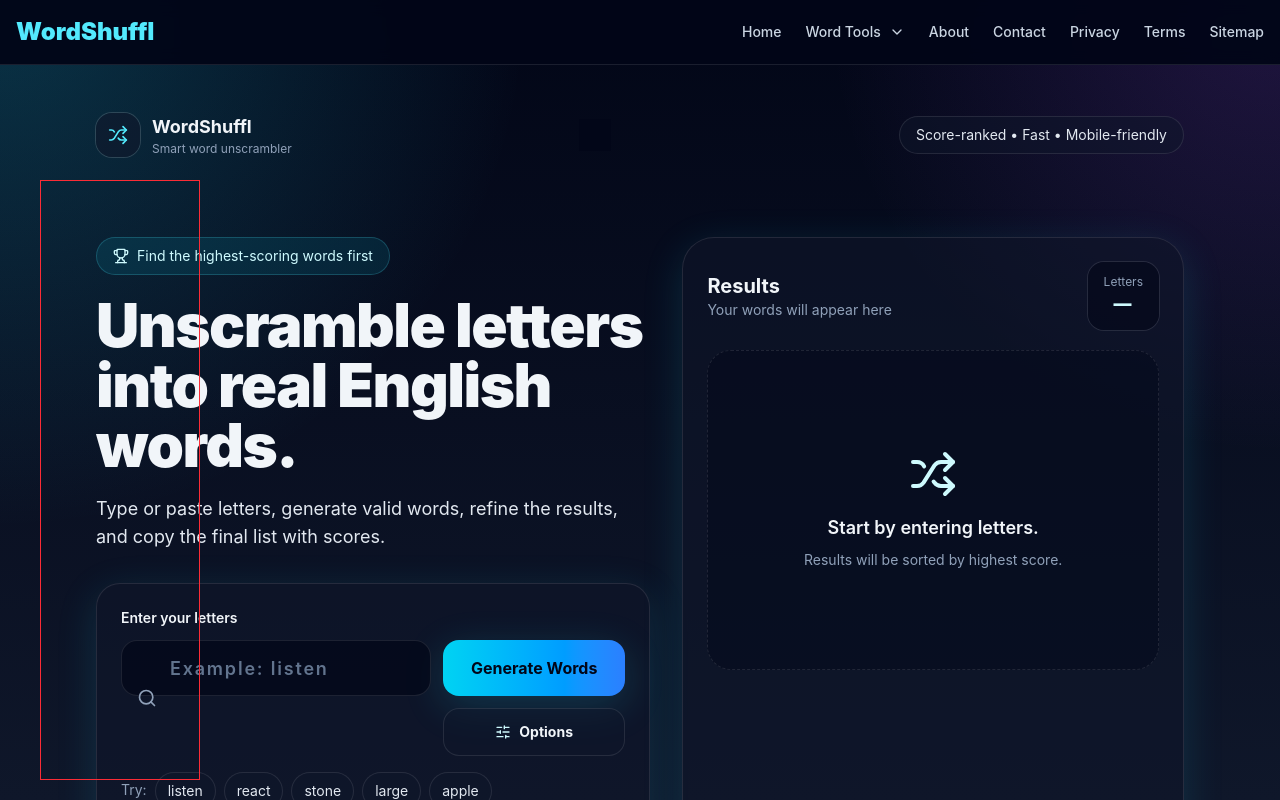
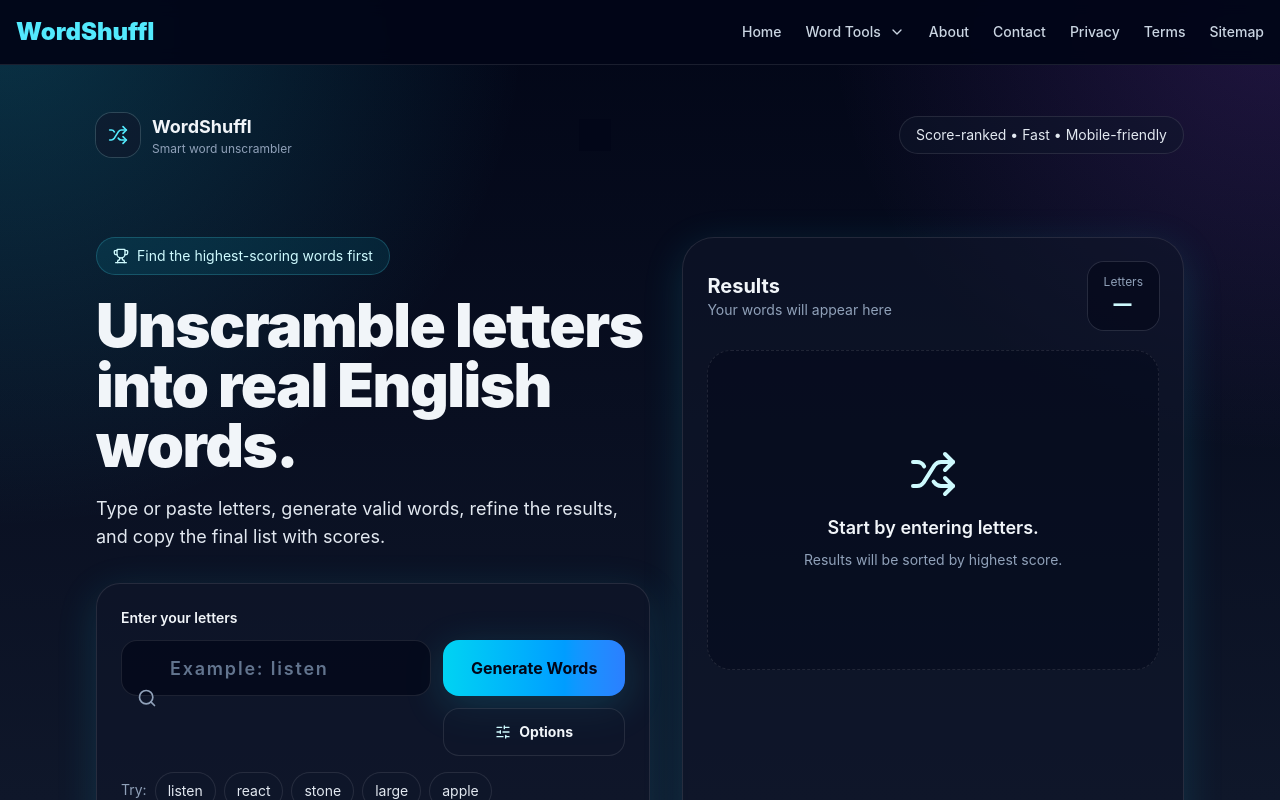
Before and after one commit to Rgenneker/word-unscrambler, a React (Vite) app: page / in a window 1280 px wide. Shown: the top 800 px of the page. Built offline with nearby package versions, Linux system fonts and the light colour scheme; what an-array-of-english-words would draw is missing.

Commit message:
Update home.jsx file

```diff
--- a/src/pages/Home.jsx
+++ b/src/pages/Home.jsx
@@ -235,7 +235,7 @@
 
   return (
     <main className="min-h-screen overflow-hidden bg-slate-950 text-slate-100">
-      <div className="fixed left-[40px] top-[180px] z-50 w-[160px] h-[600px] border border-red-500">
+      <div className="hidden xl:block fixed left-[40px] top-[180px] z-50 w-[160px] h-[600px]">
   <LeftSidebarAd />
 </div>
               <div className="absolute inset-0 bg-[radial-gradient(circle_at_top_left,rgba(34,211,238,0.22),transparent_35%),radial-gradient(circle_at_top_right,rgba(168,85,247,0.18),transparent_30%),linear-gradient(180deg,#020617,#0F172A)]" />
```
